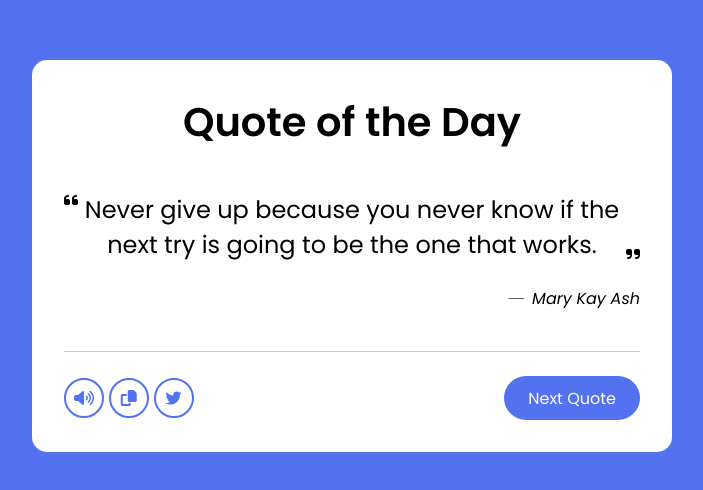
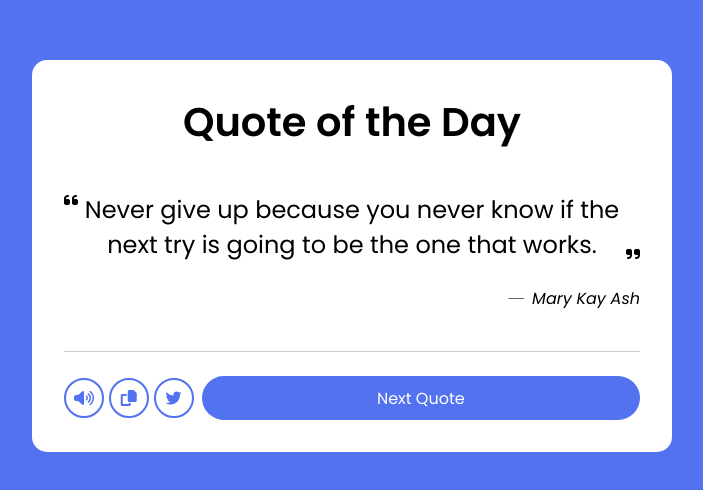
Before and after one commit to mwangizack/random-quote-generator, a plain HTML site: page index.html in a window 1280 px wide. Shown: the part 144-634 px from the top of the page, without its empty margins (288-991 px from the left). Drawn offline with Linux system fonts and the light colour scheme.

Commit message:
Update stles.css to make the button grow on flex wrap

```diff
--- a/assets/css/styles.css
+++ b/assets/css/styles.css
@@ -71,6 +71,7 @@ body {
   justify-content: space-between;
   margin-top: 1.5rem;
   flex-wrap: wrap;
+  gap: 0.5rem;
 }
 
 .features ul {
@@ -104,6 +105,7 @@ body {
   padding: 0.6rem 1.5rem;
   border-radius: 30px;
   color: #fff;
+  flex: 1 1 auto;
   cursor: pointer;
   font-size: 1rem;
   transition: all 0.2s ease;
```
